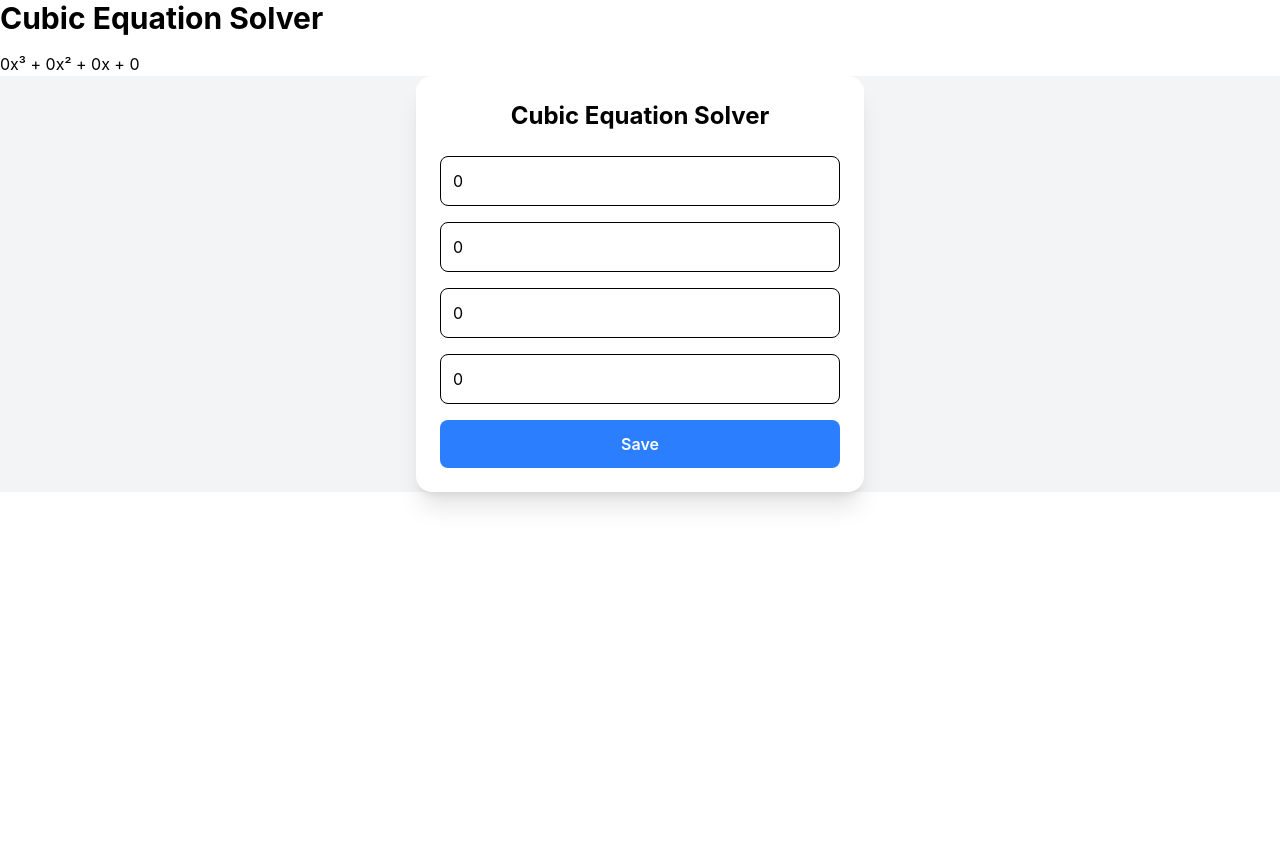
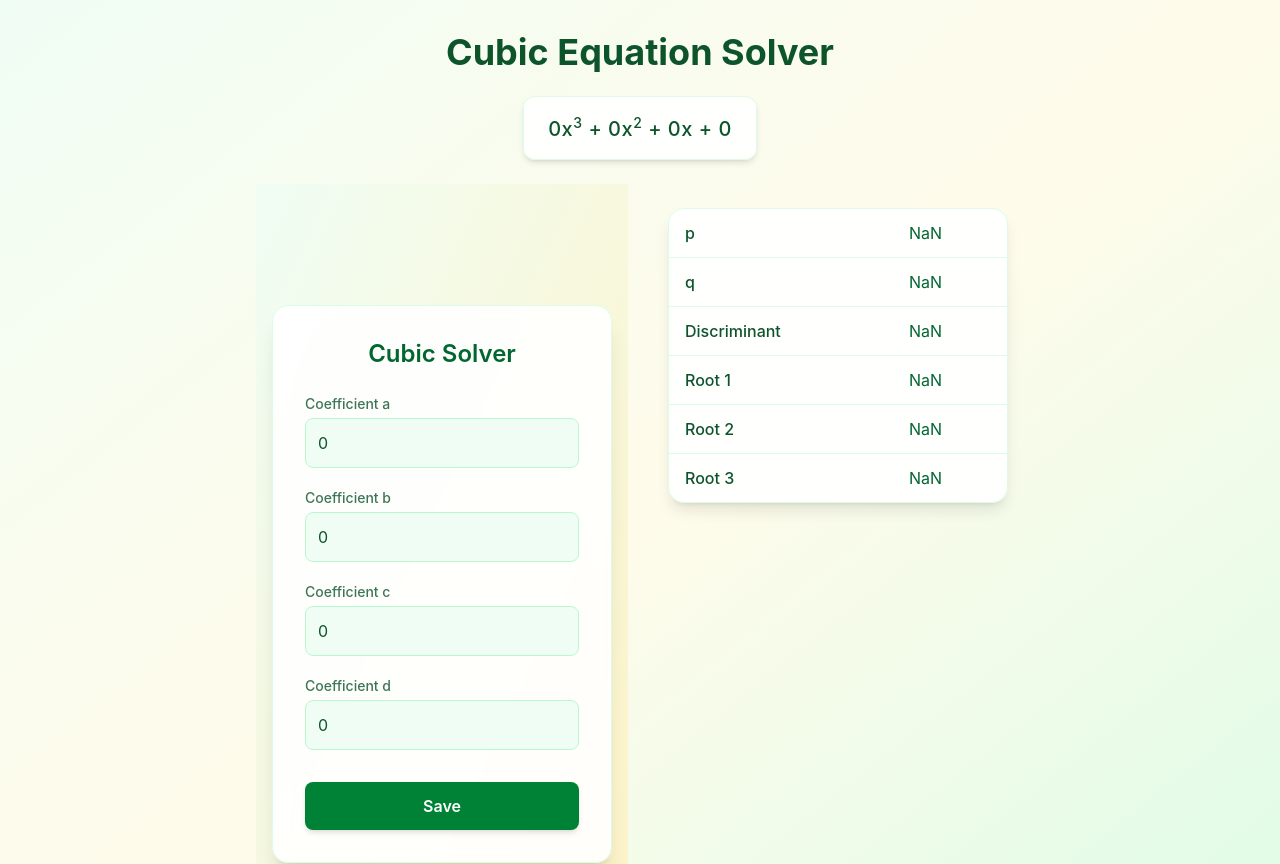
Before and after one commit to zhenopkx0/asst3, a React (Vite) app: page / in a window 1280 px wide. Shown: the top 864 px of the page. Before the commit the page ends 800 px from the top, so only its background shows below. Built offline with nearby package versions, Linux system fonts and the light colour scheme.

Commit message:
added TAILWIND USING CHATGPTgit add .

```diff
--- a/src/App.tsx
+++ b/src/App.tsx
@@ -1,4 +1,4 @@
-import React, { useState } from "react";
+import { useState } from "react";
 import { CubicInput } from "./Components/CubicInput";
 import { CubicGraph } from "./Components/CubicGraph";
 import { CubicEquation } from "./Components/CubicEquation";
@@ -6,6 +6,10 @@ import { CubicTable } from "./Components/CubicTable";
 import { CubicHistory } from "./Components/CubicHistory";
 
 export const App = () => {
+  let root1;
+  let root2;
+  let root3;
+
   const [a, setA] = useState<number>(0);
   const [b, setB] = useState<number>(0);
   const [c, setC] = useState<number>(0);
@@ -15,56 +19,98 @@ export const App = () => {
   const q: number =
     (2 * b * b * b - 9 * a * b * c + 27 * a * a * d) / (27 * a * a * a);
 
-  const discriminant: number = (q / 2) * (q / 2) + (p / 3) * (p / 3) * (p / 3);
+  const discriminant: number =
+    (q / 2) * (q / 2) + (p / 3) * (p / 3) * (p / 3);
 
   const theta: number =
-    (1 / 3) * Math.acos(-q / (2 * Math.sqrt(-(p / 3) * (p / 3) * (p / 3))));
+    (1 / 3) *
+    Math.acos(-q / (2 * Math.sqrt(-(p / 3) * (p / 3) * (p / 3))));
 
   if (discriminant < 0) {
     const rootOne = 2 * Math.sqrt(-p / 3) * Math.cos(theta) - b / (3 * a);
     const rootTwo =
-      2 * Math.sqrt(-p / 3) * Math.cos(theta + (2 * Math.PI) / 3) - b / (3 * a);
+      2 * Math.sqrt(-p / 3) *
+        Math.cos(theta + (2 * Math.PI) / 3) -
+      b / (3 * a);
     const rootThree =
-      2 * Math.sqrt(-p / 3) * Math.cos(theta + (4 * Math.PI) / 3) - b / (3 * a);
-    let root1 = rootOne.toFixed(2);
-    let root2 = rootTwo.toFixed(2);
-    let root3 = rootThree.toFixed(2);
+      2 * Math.sqrt(-p / 3) *
+        Math.cos(theta + (4 * Math.PI) / 3) -
+      b / (3 * a);
+    root1 = rootOne.toFixed(2);
+    root2 = rootTwo.toFixed(2);
+    root3 = rootThree.toFixed(2);
   } else if (discriminant > 0) {
     const rootOne =
       Math.cbrt(-q / 2 + Math.sqrt(discriminant)) +
       Math.cbrt(-q / 2 - Math.sqrt(discriminant)) -
       b / (3 * a);
-    let root1 = rootOne.toFixed(2);
-    let root2 = "complex";
-    let root3 = "complex";
+    root1 = rootOne.toFixed(2);
+    root2 = "complex";
+    root3 = "complex";
   } else {
     if (q === 0 && p === 0) {
       const rootOne =
         Math.cbrt(-q / 2 + Math.sqrt(discriminant)) +
         Math.cbrt(-q / 2 - Math.sqrt(discriminant)) -
         b / (3 * a);
-      let root1 = rootOne.toFixed(2);
-      let root2 = rootOne.toFixed(2);
-      let root3 = rootOne.toFixed(2);
+      root1 = rootOne.toFixed(2);
+      root2 = rootOne.toFixed(2);
+      root3 = rootOne.toFixed(2);
     } else {
       const rootOne =
         Math.cbrt(-q / 2 + Math.sqrt(discriminant)) +
         Math.cbrt(-q / 2 - Math.sqrt(discriminant)) -
         b / (3 * a);
       const rootTwo = -Math.cbrt(-q / 2) - b / (3 * a);
-      let root1 = rootOne.toFixed(2);
-      let root2 = rootTwo.toFixed(2);
-      let root3 = rootTwo.toFixed(2);
+      root1 = rootOne.toFixed(2);
+      root2 = rootTwo.toFixed(2);
+      root3 = rootTwo.toFixed(2);
     }
   }
 
   return (
-    <div className="app">
-      <h1 className="text-3xl font-bold mb-4">Cubic Equation Solver</h1>
-      <CubicEquation a={a} b={b} c={c} d={d} />
-      <CubicInput a={a} b={b} c={c} d={d} setA={setA} setB={setB} setC={setC} setD={setD} />
-      {/*<CubicTable p={p} q={q} discriminant={discriminant} root1={root1} root2={root2} root3={root3}} />
-      {/* <CubicHistory /> */}
+    <div className="min-h-screen bg-gradient-to-br from-green-50 via-amber-50 to-green-100 py-8 px-4">
+
+      {/* App Container */}
+      <div className="max-w-3xl mx-auto space-y-6">
+
+        {/* Title */}
+        <h1 className="text-3xl md:text-4xl font-bold text-center text-green-900">
+          Cubic Equation Solver
+        </h1>
+
+        {/* Equation Display */}
+        <CubicEquation a={a} b={b} c={c} d={d} />
+
+        {/* Input + Table grouped */}
+        <div className="grid md:grid-cols-2 gap-6 items-start">
+
+          <CubicInput
+            a={a}
+            b={b}
+            c={c}
+            d={d}
+            setA={setA}
+            setB={setB}
+            setC={setC}
+            setD={setD}
+          />
+
+          <CubicTable
+            p={p}
+            q={q}
+            discriminant={discriminant}
+            root1={root1}
+            root2={root2}
+            root3={root3}
+          />
+        </div>
+
+        {/* Optional Graph / History */}
+        {/* <CubicGraph /> */}
+        {/* <CubicHistory /> */}
+
+      </div>
     </div>
   );
 };
--- a/src/Components/CubicEquation.tsx
+++ b/src/Components/CubicEquation.tsx
@@ -1,3 +1,24 @@
-export const CubicEquation = ({ a, b, c, d }: { a: number; b: number; c: number; d: number }) => {
-    return <p>{a}x³ + {b}x² + {c}x + {d}</p>;
-};
+export const CubicEquation = ({
+    a,
+    b,
+    c,
+    d,
+  }: {
+    a: number;
+    b: number;
+    c: number;
+    d: number;
+  }) => {
+    return (
+      <div className="flex justify-center mt-4 px-4">
+        <div className="bg-white/90 backdrop-blur border border-green-100 shadow-md rounded-xl px-6 py-4">
+
+          <p className="text-center text-lg md:text-xl font-medium text-green-900 tracking-wide">
+            {a}x<span className="align-super text-sm">3</span> +{" "}
+            {b}x<span className="align-super text-sm">2</span> + {c}x + {d}
+          </p>
+
+        </div>
+      </div>
+    );
+  };
--- a/src/Components/CubicGraph.tsx
+++ b/src/Components/CubicGraph.tsx
@@ -1,5 +1,4 @@
-export const CubicGraph = () => {
-
+export const CubicGraph = ({a, b, c, d}: {a:number, b:number, c:number, d:number}) => {
 const canvas = document.createElement('canvas');
 const ctx = canvas.getContext('2d');
 
@@ -84,4 +83,6 @@ function drawCoordinateAxes() {
     circleRoots(a, b, c, d);
     }
   }
+
+  updateGraph(a, b, c, d);
 }
--- a/src/Components/CubicInput.tsx
+++ b/src/Components/CubicInput.tsx
@@ -20,51 +20,47 @@ export const CubicInput = ({
   setD,
 }: CubicInputProps) => {
   return (
-    <div className="flex items-center justify-center bg-gray-100 px-4">
-      <div className="bg-white shadow-xl rounded-2xl p-6 w-full max-w-md">
-        <h1 className="text-2xl font-bold text-center mb-6">
-          Cubic Equation Solver
+    <div className="flex items-center justify-center bg-gradient-to-br from-green-50 to-amber-100 px-4 py-8 min-h-screen">
+      <div className="bg-white/90 backdrop-blur shadow-xl rounded-2xl p-8 w-full max-w-md border border-green-100">
+
+        <h1 className="text-2xl font-semibold text-center mb-6 text-green-800">
+          Cubic Solver
         </h1>
 
-        <form onSubmit={() => {}} className="flex flex-col gap-4">
-          <input
-            type="number"
-            placeholder="Coefficient a"
-            value={a}
-            onChange={(e) => setA(Number(e.target.value))}
-            className="border rounded-lg p-3 focus:outline-none focus:ring-2 focus:ring-blue-400"
-          />
+        <form onSubmit={(e) => e.preventDefault()} className="flex flex-col gap-5">
 
-          <input
-            type="number"
-            placeholder="Coefficient b"
-            value={b}
-            onChange={(e) => setB(Number(e.target.value))}
-            className="border rounded-lg p-3 focus:outline-none focus:ring-2 focus:ring-blue-400"
-          />
+          {[{ label: "a", value: a, setter: setA },
+            { label: "b", value: b, setter: setB },
+            { label: "c", value: c, setter: setC },
+            { label: "d", value: d, setter: setD }].map(({ label, value, setter }) => (
 
-          <input
-            type="number"
-            placeholder="Coefficient c"
-            value={c}
-            onChange={(e) => setC(Number(e.target.value))}
-            className="border rounded-lg p-3 focus:outline-none focus:ring-2 focus:ring-blue-400"
-          />
+            <div key={label} className="flex flex-col">
+              <label className="text-sm font-medium text-green-900/80 mb-1">
+                Coefficient {label}
+              </label>
 
-          <input
-            type="number"
-            placeholder="Coefficient d"
-            value={d}
-            onChange={(e) => setD(Number(e.target.value))}
-            className="border rounded-lg p-3 focus:outline-none focus:ring-2 focus:ring-blue-400"
-          />
+              <input
+                type="number"
+                value={value}
+                onChange={(e) => setter(Number(e.target.value))}
+                className="bg-green-50 border border-green-200 rounded-lg p-3
+                           text-green-900 placeholder-green-400
+                           focus:outline-none focus:ring-2 focus:ring-green-500
+                           focus:bg-white transition"
+              />
+            </div>
+          ))}
 
           <button
             type="submit"
-            className="bg-blue-500 hover:bg-blue-600 transition text-white font-semibold py-3 rounded-lg"
+            className="mt-3 bg-green-700 hover:bg-green-800
+                       text-white font-semibold py-3 rounded-lg
+                       shadow-md transition-all duration-200
+                       active:scale-95"
           >
             Save
           </button>
+
         </form>
       </div>
     </div>
--- a/src/Components/CubicTable.tsx
+++ b/src/Components/CubicTable.tsx
@@ -1,32 +1,49 @@
-import { CubicData } from "./CubicData.ts";
+export const CubicTable = ({
+    p,
+    q,
+    discriminant,
+    root1,
+    root2,
+    root3,
+  }: {
+    p: number;
+    q: number;
+    discriminant: number;
+    root1: string;
+    root2: string;
+    root3: string;
+  }) => {
+    return (
+      <div className="flex justify-center mt-6 px-4">
+        <div className="w-full max-w-md bg-white/90 backdrop-blur border border-green-100 rounded-2xl shadow-lg overflow-hidden">
 
-export const CubicTable = ({p, q, discriminant, root1, root2, root3}: CubicData) => {
-    return (
-        <table>
-            <tr>
-                <td>p</td>
-                <td>{p}</td>
-            </tr>
-            <tr>
-                <td>q</td>
-                <td>{q}</td>
-            </tr>
-            <tr>
-                <td >Discriminant</td>
-                <td>{discriminant}</td>
-            </tr>
-            <tr>
-                <td>Root 1</td>
-                <td>{root1}</td>
-            </tr>
-            <tr>
-                <td>Root 2</td>
-                <td>{root2}</td>
-            </tr>
-            <tr>
-                <td>Root 3</td>
-                <td>{root3}</td>
-            </tr>
-        </table>
+          <table className="w-full text-left border-collapse">
+            <tbody className="divide-y divide-green-100">
+
+              {[
+                { label: "p", value: p },
+                { label: "q", value: q },
+                { label: "Discriminant", value: discriminant },
+                { label: "Root 1", value: root1 },
+                { label: "Root 2", value: root2 },
+                { label: "Root 3", value: root3 },
+              ].map((row) => (
+                <tr
+                  key={row.label}
+                  className="hover:bg-green-50 transition"
+                >
+                  <td className="px-4 py-3 font-medium text-green-900">
+                    {row.label}
+                  </td>
+                  <td className="px-4 py-3 text-green-800">
+                    {row.value}
+                  </td>
+                </tr>
+              ))}
+
+            </tbody>
+          </table>
+        </div>
+      </div>
     );
-};
+  };
```
